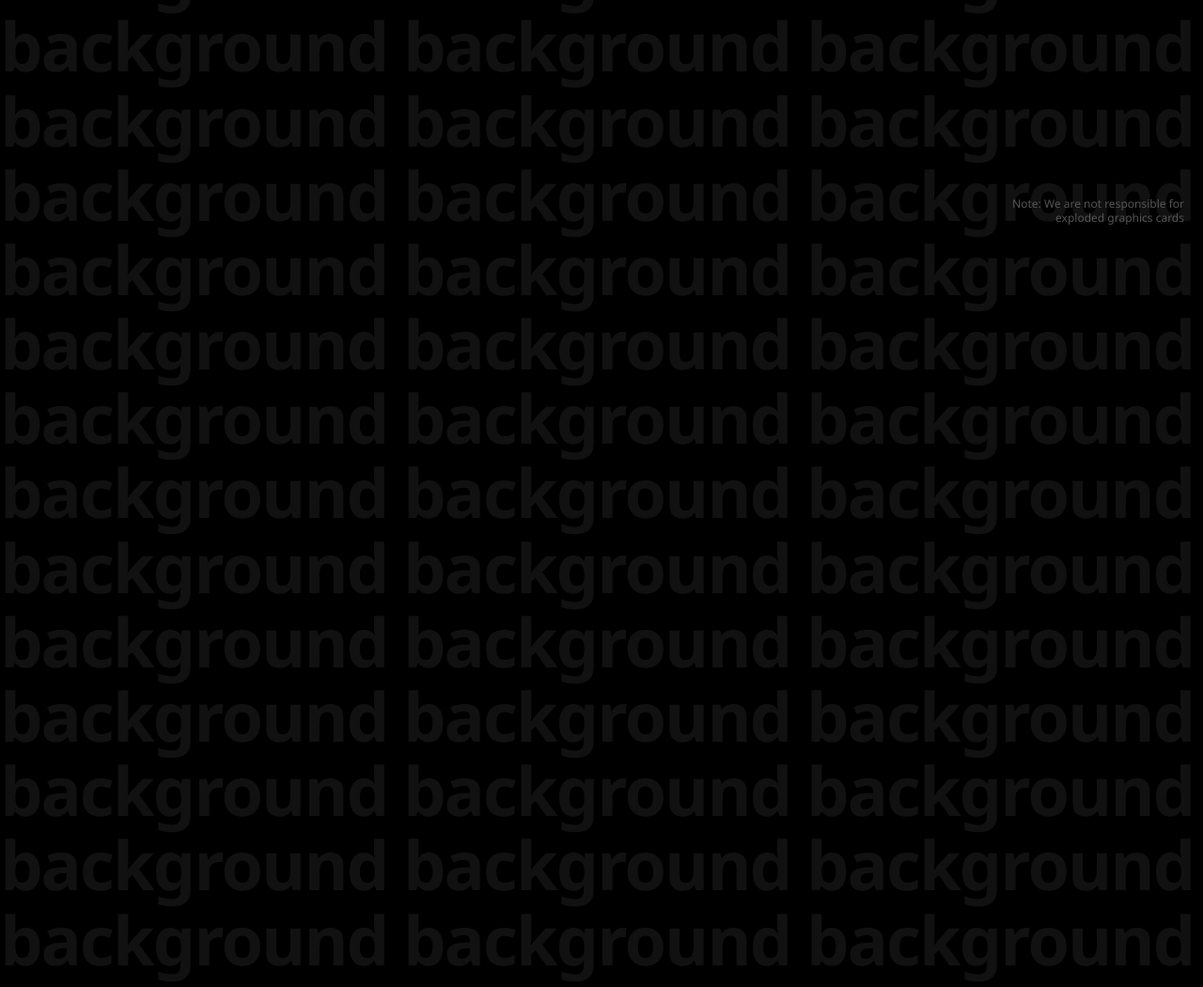
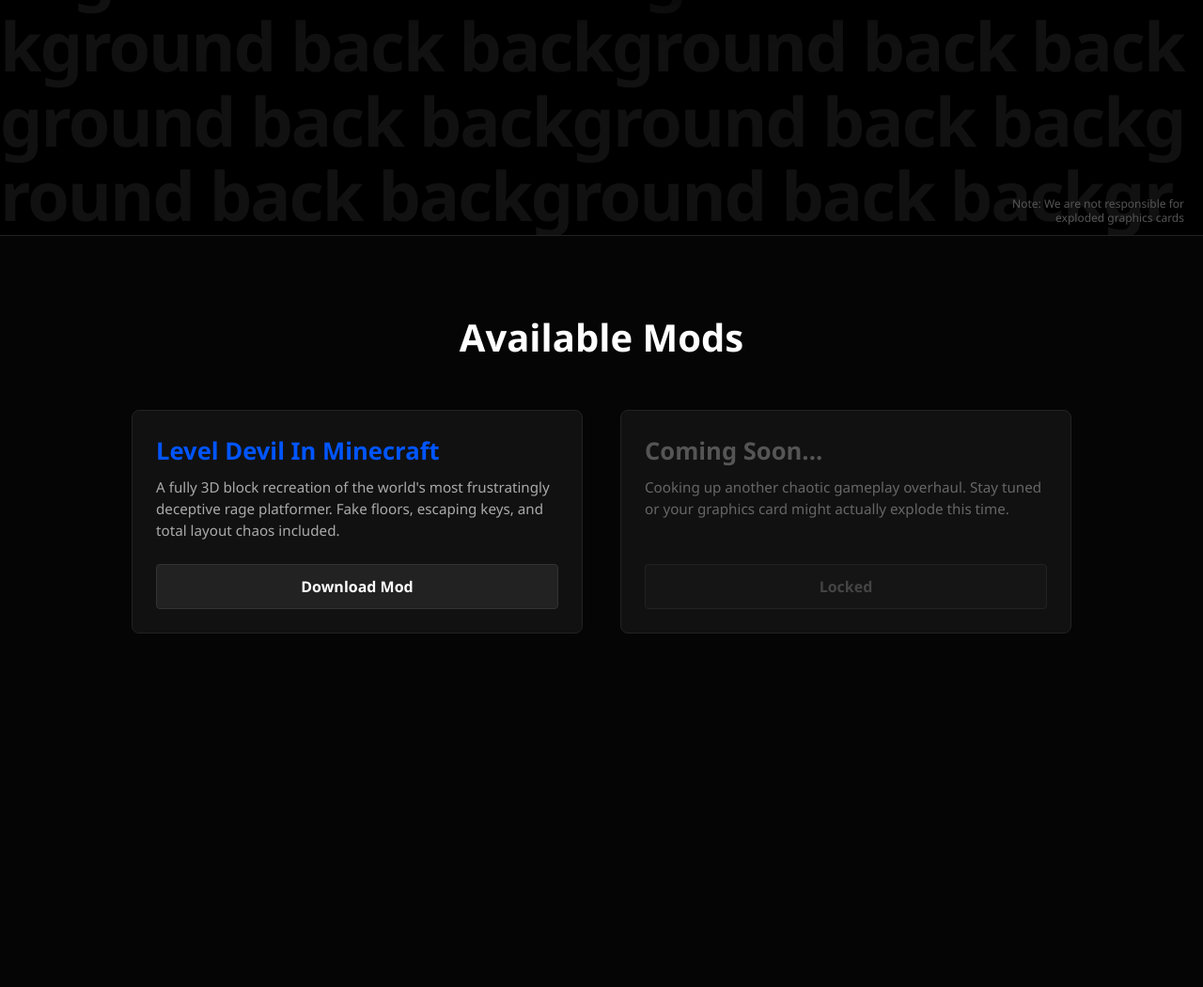
Before and after one commit to tsongict/mods, a plain HTML site: page index.html in a window 1280 px wide. Shown: the part 545-1595 px from the top of the page at 94% size. Before the commit the page ends 800 px from the top, so only its background shows below. Drawn offline with Linux system fonts and the light colour scheme.

Commit message:
Update index.html

```diff
--- a/index.html
+++ b/index.html
@@ -5,7 +5,13 @@
     <meta name="viewport" content="width=device-width, initial-scale=1.0">
     <title>epik mods - Minecraft Mods</title>
     <style>
+        /* Smooth scrolling setup */
+        html {
+            scroll-behavior: smooth;
+        }
+
         * { box-sizing: border-box; margin: 0; padding: 0; }
+
         body {
             background-color: #000000;
             color: #ffffff;
@@ -14,6 +20,7 @@
             position: relative;
             min-height: 100vh;
         }
+
         /* Tiled Background Pattern */
         .bg-pattern {
             position: fixed;
@@ -29,6 +36,7 @@
             white-space: pre-wrap;
             word-break: break-all;
         }
+
         /* Top Navigation Header Bar */
         header {
             position: relative;
@@ -51,6 +59,7 @@
             font-size: 0.9rem;
         }
         .search-bar:focus { border-color: #0055ff; outline: none; }
+
         /* Main Joke Panel Container */
         .hero-container {
             position: relative;
@@ -59,7 +68,7 @@
             flex-direction: column;
             justify-content: center;
             align-items: center;
-            height: calc(100vh - 150px);
+            height: calc(100vh - 80px);
             text-align: center;
             padding: 20px;
         }
@@ -77,7 +86,8 @@
             margin-bottom: 25px;
             letter-spacing: -0.5px;
         }
-        /* The Clickable Web Download Button */
+
+        /* The Clickable Button leading to Mods Section */
         .download-btn {
             display: inline-block;
             background: #0055ff;
@@ -91,6 +101,76 @@
         }
         .download-btn:hover { background: #0044cc; transform: translateY(-2px); }
         .download-btn:active { transform: translateY(0); }
+
+        /* Dedicated Mods Catalog Section */
+        .mod-section {
+            position: relative;
+            z-index: 5;
+            background: #050505;
+            min-height: 100vh;
+            padding: 80px 40px;
+            border-top: 1px solid #222;
+        }
+        .section-title {
+            font-size: 2.5rem;
+            text-align: center;
+            margin-bottom: 50px;
+            color: #fff;
+            font-weight: 800;
+        }
+        .mod-grid {
+            display: grid;
+            grid-template-columns: repeat(auto-fit, minmax(300px, 1fr));
+            gap: 40px;
+            max-width: 1000px;
+            margin: 0 auto;
+        }
+        .mod-card {
+            background: #111;
+            border: 1px solid #222;
+            border-radius: 8px;
+            padding: 25px;
+            display: flex;
+            flex-direction: column;
+            justify-content: space-between;
+            transition: border-color 0.2s;
+        }
+        .mod-card:hover {
+            border-color: #0055ff;
+        }
+        .card-title {
+            font-size: 1.6rem;
+            color: #0055ff;
+            margin-bottom: 10px;
+        }
+        .card-desc {
+            color: #aaa;
+            font-size: 0.95rem;
+            line-height: 1.5;
+            margin-bottom: 25px;
+        }
+        .card-btn {
+            background: #222;
+            color: #fff;
+            text-decoration: none;
+            padding: 12px;
+            text-align: center;
+            border-radius: 4px;
+            font-weight: bold;
+            border: 1px solid #333;
+            transition: background 0.2s;
+        }
+        .card-btn:hover {
+            background: #0055ff;
+            border-color: #0055ff;
+        }
+        .card-btn.locked {
+            background: #151515;
+            color: #444;
+            border-color: #222;
+            pointer-events: none;
+        }
+
         /* Footer Graphics Card Joke */
         footer {
             position: fixed;
@@ -101,30 +181,84 @@
             text-align: right;
             max-width: 200px;
             line-height: 1.3;
+            pointer-events: none;
         }
     </style>
 </head>
 <body>
 
-    <!-- Background text repeat -->
-    <div class="bg-pattern">background background background background background background background background background background background background background background background background background background background background background background background background background background background background background background background background background background background background background background background background background background background background background background background background background background background background background background background background background background background background background background background background background background background </div>
+    <!-- Background text repeat layer -->
+    <div class="bg-pattern">back background back background back background back background back background back background back background back background back background back background back background back background back background back background back background back background back background back background back background back background back background back background back background back background back background back background back background back background back background back background back background back background back background back background back background back background back background back background back background back background back background back background back background back background back background back background back background back background back background back background back background back background back background back background back background back background</div>
 
+    <!-- Website Header Navigation Bar -->
     <header>
         <a href="#" class="logo">epik mods</a>
-        <input type="text" class="search-bar" placeholder="Search Minecraft mods...">
+        <input type="text" class="search-bar" id="modSearch" placeholder="Search Minecraft mods...">
     </header>
 
+    <!-- Hero Joking Banner Area -->
     <main class="hero-container">
         <div class="joke-box">
             <div class="joke-text">start searching the seven se—</div>
-            <!-- Update the href link below when your file is ready -->
-            <a href="#" class="download-btn">mods.</a>
+            <!-- Anchor link jumping to #mod-section below -->
+            <a href="#mod-section" class="download-btn">mods.</a>
         </div>
     </main>
 
+    <!-- Dedicated Mods Catalog Section -->
+    <section id="mod-section" class="mod-section">
+        <h2 class="section-title">Available Mods</h2>
+
+        <div class="mod-grid">
+
+            <!-- Mod Card 1: Level Devil Project -->
+            <div class="mod-card">
+                <div>
+                    <h3 class="card-title">Level Devil In Minecraft</h3>
+                    <p class="card-desc">
+                        A fully 3D block recreation of the world's most frustratingly deceptive rage platformer. Fake floors, escaping keys, and total layout chaos included.
+                    </p>
+                </div>
+                <!-- Link your actual download file path inside the href="..." when ready -->
+                <a href="#" class="card-btn">Download Mod</a>
+            </div>
+
+            <!-- Mod Card 2: Future Project Placeholder -->
+            <div class="mod-card">
+                <div>
+                    <h3 class="card-title" style="color: #555;">Coming Soon...</h3>
+                    <p class="card-desc" style="color: #666;">
+                        Cooking up another chaotic gameplay overhaul. Stay tuned or your graphics card might actually explode this time.
+                    </p>
+                </div>
+                <a href="#" class="card-btn locked">Locked</a>
+            </div>
+
+        </div>
+    </section>
+
+    <!-- Sarcastic Desktop Notification Warning -->
     <footer>
         Note: We are not responsible for exploded graphics cards
     </footer>
 
+    <!-- Search Bar Logic Script -->
+    <script>
+        document.getElementById('modSearch').addEventListener('input', function(e) {
+            let filter = e.target.value.toLowerCase();
+            let cards = document.querySelectorAll('.mod-card');
+
+            cards.forEach(card => {
+                let title = card.querySelector('.card-title').textContent.toLowerCase();
+                let desc = card.querySelector('.card-desc').textContent.toLowerCase();
+                if(title.includes(filter) || desc.includes(filter)) {
+                    card.style.display = "flex";
+                } else {
+                    card.style.display = "none";
+                }
+            });
+        });
+    </script>
+
 </body>
 </html>
```
